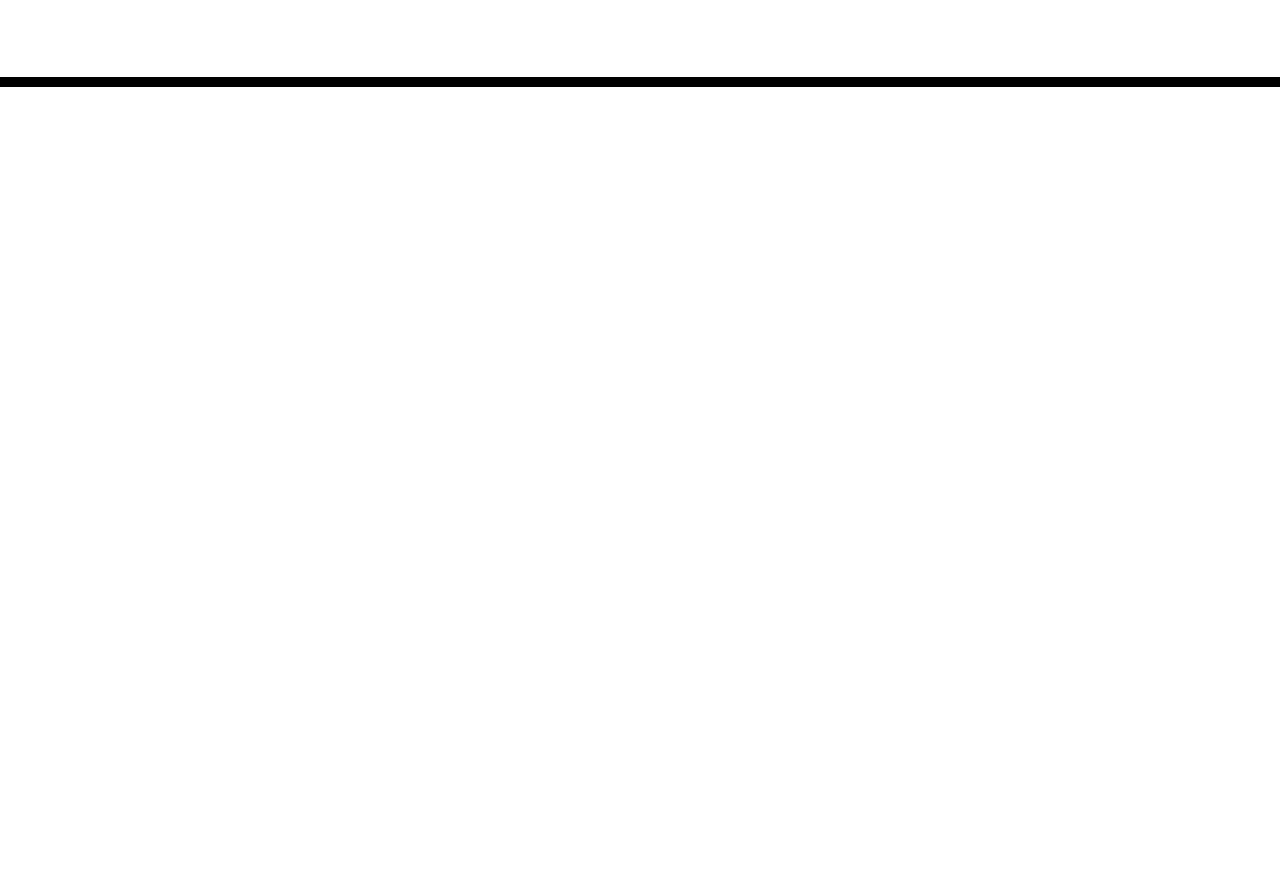
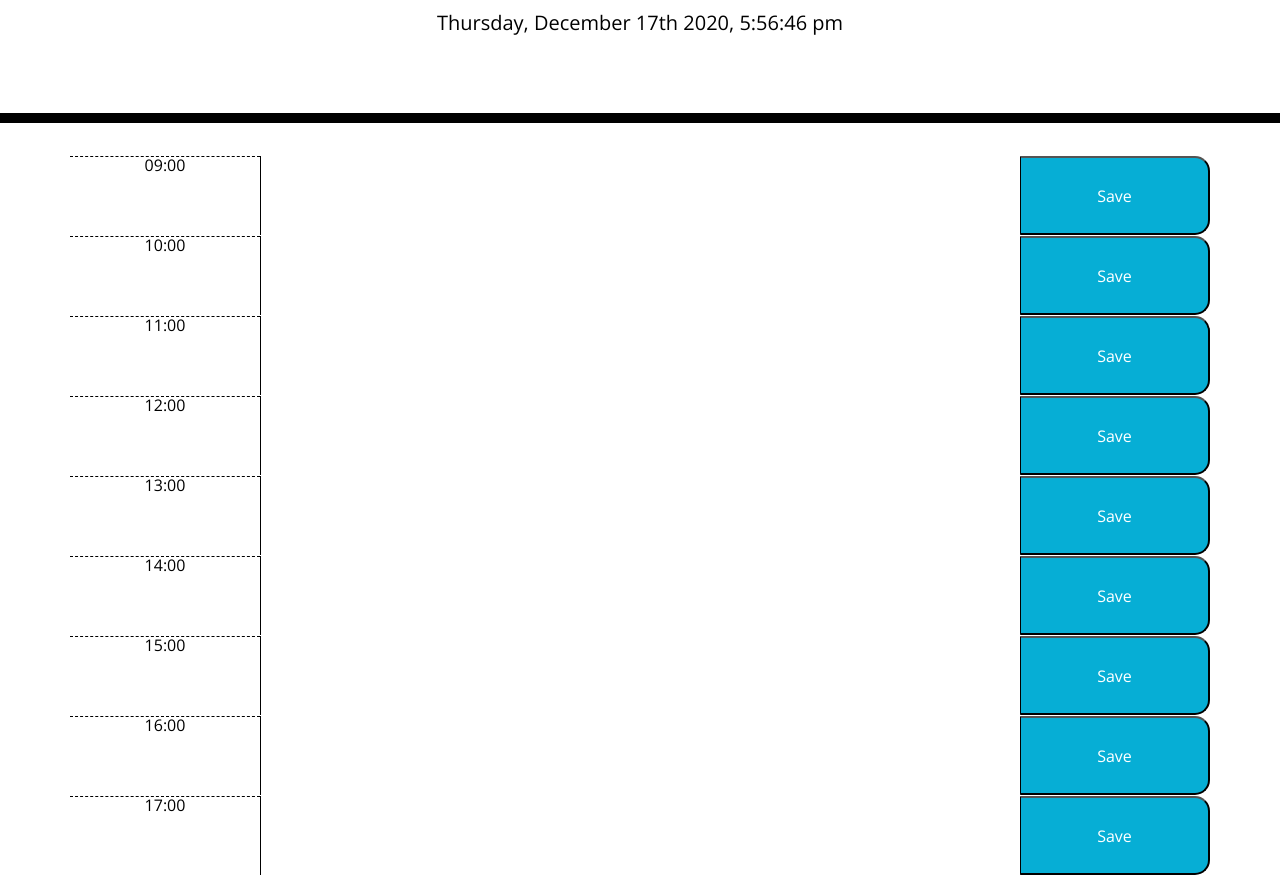
Before and after one commit to Z1springer/daily_scheduler, a plain HTML site: page index.html in a window 1280 px wide. Shown: the part 181-1056 px from the top of the page. Before the commit the page ends 800 px from the top, so only its background shows below. Drawn offline with nearby package versions, Linux system fonts and the light colour scheme.

Commit message:
Added main rows to page and started on JS

```diff
--- a/index.html
+++ b/index.html
@@ -19,12 +19,84 @@
         <p class="lead">A simple calendar app for scheduling your work day</p>
         <p id="currentDay" class="lead"></p>
     </header>
+
+    <!-- Timeblocks go here -->
+
     <div class="container">
-        <!-- Timeblocks go here -->
+        <div class="row time-block">
+
+            <p class="col-2 hour">09:00</p>
+            <textarea class="col-8"></textarea>
+            <button class="saveBtn col-2">Save</button>
+
+        </div>
+
+        <div class="row time-block">
+
+            <p class="col-2 hour">10:00</p>
+            <textarea class="col-8"></textarea>
+            <button class="saveBtn col-2">Save</button>
+
+        </div>
+
+        <div class="row time-block">
+
+            <p class="col-2 hour">11:00</p>
+            <textarea class="col-8"></textarea>
+            <button class="saveBtn col-2">Save</button>
+
+        </div>
+
+        <div class="row time-block">
+
+            <p class="col-2 hour">12:00</p>
+            <textarea class="col-8"></textarea>
+            <button class="saveBtn col-2">Save</button>
+
+        </div>
+
+        <div class="row time-block">
+
+            <p class="col-2 hour">13:00</p>
+            <textarea class="col-8"></textarea>
+            <button class="saveBtn col-2">Save</button>
+
+        </div>
+
+        <div class="row time-block">
+
+            <p class="col-2 hour">14:00</p>
+            <textarea class="col-8"></textarea>
+            <button class="saveBtn col-2">Save</button>
+
+        </div>
+
+        <div class="row time-block">
+
+            <p class="col-2 hour">15:00</p>
+            <textarea class="col-8"></textarea>
+            <button class="saveBtn col-2">Save</button>
+
+        </div>
+
+        <div class="row time-block">
+
+            <p class="col-2 hour">16:00</p>
+            <textarea class="col-8"></textarea>
+            <button class="saveBtn col-2">Save</button>
+
+        </div>
+        <div class="row time-block">
+
+            <p class="col-2 hour">17:00</p>
+            <textarea class="col-8"></textarea>
+            <button class="saveBtn col-2">Save</button>
+
+        </div>
     </div>
-
     <script src="https://cdnjs.cloudflare.com/ajax/libs/jquery/3.2.1/jquery.min.js"></script>
     <script src="https://cdnjs.cloudflare.com/ajax/libs/moment.js/2.24.0/moment.min.js"></script>
+    <script src="script.js"></script>
 </body>
 
 </html>
--- /dev/null
+++ b/script.js
@@ -0,0 +1,33 @@
+//when the user opens the page, I want the different rows to correspond to the current time (use moment.js)
+
+//break down into the smallest parts that you can
+
+
+
+
+
+// GIVEN I am using a daily planner to create a schedule
+// WHEN I open the planner
+// THEN the current day is displayed at the top of the calendar
+$(document).ready(function () {
+    console.log("ready!");
+    const today = moment();
+    console.log("Today's date is: " + today.format('dddd, MMMM Do YYYY, h:mm:ss a', true))
+    $("#currentDay").append(today.format('dddd, MMMM Do YYYY, h:mm:ss a'))
+
+    // WHEN I scroll down
+    // TODO: THEN I am presented with time blocks for standard business hours
+
+    // TODO: WHEN I view the time blocks for that day
+    // TODO: THEN each time block is color-coded to indicate whether it is in the past, present, or future
+    $(".timeblock").attr()
+    $(".row").css({ "background-color": "gray" }) //if past
+    $(".row").css({ "background-color": "red" }) //if present
+    $(".row").css({ "background-color": "chartreuse" }) //if future
+    // TODO: WHEN I click into a time block
+    // TODO: THEN I can enter an event
+    // TODO: WHEN I click the save button for that time block
+    // TODO: THEN the text for that event is saved in local storage
+    // TODO: WHEN I refresh the page
+})
+// TODO: THEN the saved events persist
```
